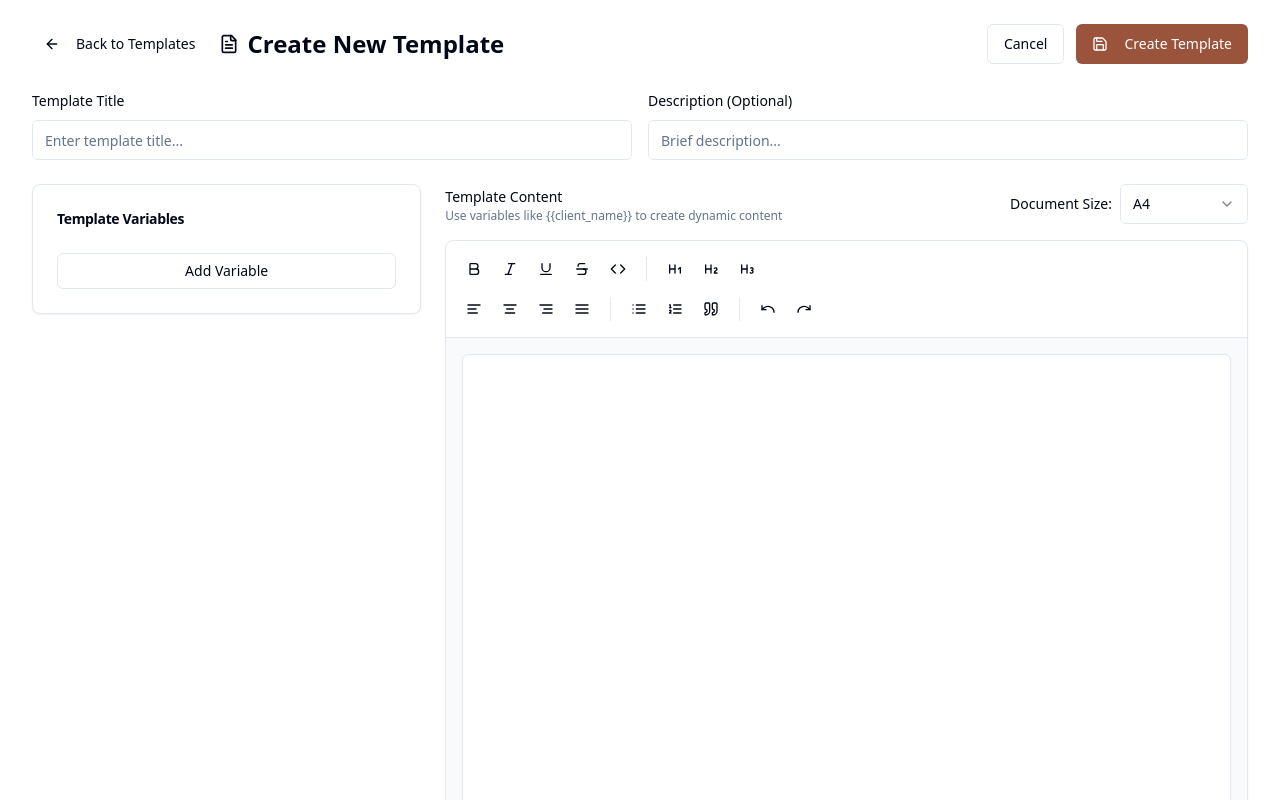
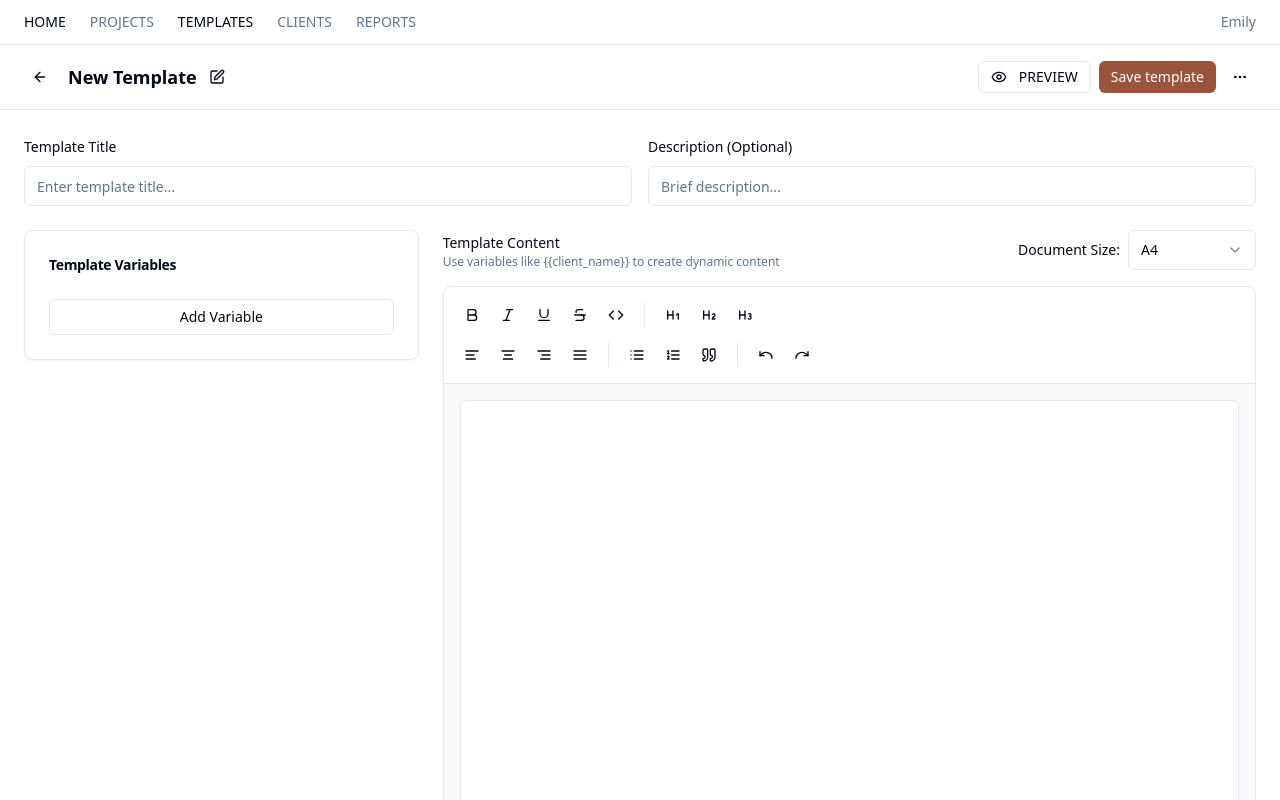
Before and after one commit to ShaneCullen21/pass-quest, a React (Vite) app: page /templates/new in a window 1280 px wide. Shown: the top 800 px of the page. Built offline with nearby package versions, Linux system fonts and the light colour scheme.

Commit message:
Update page header and buttons
Update the page header and save buttons to match the provided design, while preserving the functionality of the template content area, rich text editor, and document resizer.

```diff
--- a/src/pages/TemplateEditor.tsx
+++ b/src/pages/TemplateEditor.tsx
@@ -9,7 +9,7 @@ import { RichTextEditor } from "@/components/ui/rich-text-editor";
 import { supabase } from "@/integrations/supabase/client";
 import { useAuth } from "@/hooks/useAuth";
 import { toast } from "sonner";
-import { FileText, Save, X, ArrowLeft } from "lucide-react";
+import { FileText, Save, X, ArrowLeft, Edit, Eye, MoreHorizontal } from "lucide-react";
 
 interface TemplateVariable {
   id: string;
@@ -168,31 +168,65 @@ const TemplateEditor = () => {
 
   return (
     <div className="min-h-screen bg-background">
-      <div className="container mx-auto py-6">
-        {/* Header */}
-        <div className="flex items-center justify-between mb-6">
-          <div className="flex items-center gap-3">
-            <Button variant="ghost" size="sm" onClick={handleBack}>
-              <ArrowLeft className="h-4 w-4 mr-2" />
-              Back to Templates
-            </Button>
+      {/* Navigation Header */}
+      <div className="border-b bg-background/95 backdrop-blur supports-[backdrop-filter]:bg-background/60">
+        <div className="container mx-auto px-6 py-3">
+          <div className="flex items-center justify-between">
+            <nav className="flex items-center space-x-6 text-sm text-muted-foreground">
+              <span className="text-foreground font-medium">HOME</span>
+              <span>PROJECTS</span>
+              <span className="text-foreground font-medium">TEMPLATES</span>
+              <span>CLIENTS</span>
+              <span>REPORTS</span>
+            </nav>
             <div className="flex items-center gap-2">
-              <FileText className="h-5 w-5" />
-              <h1 className="text-2xl font-bold">
-                {isEditMode ? 'Edit Template' : 'Create New Template'}
-              </h1>
+              <span className="text-sm text-muted-foreground">Emily</span>
             </div>
           </div>
-          <div className="flex gap-3">
-            <Button variant="outline" onClick={handleBack}>
-              Cancel
-            </Button>
-            <Button onClick={handleSave} disabled={saving}>
-              <Save className="h-4 w-4 mr-2" />
-              {saving ? 'Saving...' : (isEditMode ? 'Update Template' : 'Create Template')}
-            </Button>
+        </div>
+      </div>
+
+      {/* Main Header */}
+      <div className="border-b bg-background">
+        <div className="container mx-auto px-6 py-4">
+          <div className="flex items-center justify-between">
+            <div className="flex items-center gap-3">
+              <Button variant="ghost" size="sm" onClick={handleBack} className="h-8 w-8 p-0">
+                <ArrowLeft className="h-4 w-4" />
+              </Button>
+              <div className="flex items-center gap-2">
+                <h1 className="text-lg font-semibold">
+                  {title || (isEditMode ? 'Edit Template' : 'New Template')}
+                </h1>
+                <Button variant="ghost" size="sm" className="h-6 w-6 p-0">
+                  <Edit className="h-3 w-3" />
+                </Button>
+                {isEditMode && (
+                  <div className="ml-2">
+                    <span className="inline-flex items-center px-2 py-1 rounded-md text-xs font-medium bg-blue-50 text-blue-700 border border-blue-200">
+                      CUSTOMIZED TEMPLATE
+                    </span>
+                  </div>
+                )}
+              </div>
+            </div>
+            <div className="flex items-center gap-2">
+              <Button variant="outline" size="sm" className="h-8">
+                <Eye className="h-4 w-4 mr-1" />
+                PREVIEW
+              </Button>
+              <Button onClick={handleSave} disabled={saving} size="sm" className="h-8">
+                {saving ? 'Saving...' : 'Save template'}
+              </Button>
+              <Button variant="ghost" size="sm" className="h-8 w-8 p-0">
+                <MoreHorizontal className="h-4 w-4" />
+              </Button>
+            </div>
           </div>
         </div>
+      </div>
+
+      <div className="container mx-auto px-6 py-6">
 
         <div className="space-y-6">
           {/* Template Info */}
```
